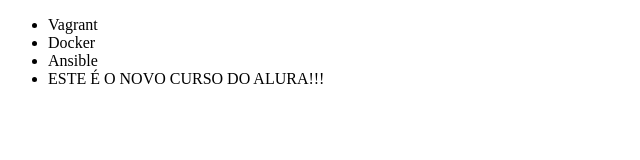
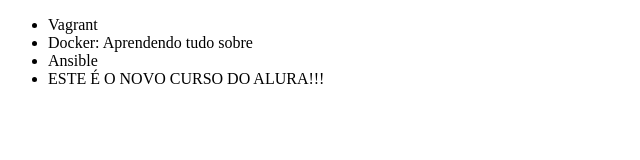
Before and after one commit to rebeca-silvag/alura-git, a plain HTML site: page index.html in a window 1280 px wide. Shown: the whole page, without its empty margins (0-640 px from the left). Drawn offline with Linux system fonts and the light colour scheme.

Commit message:
Corrigindo o nome do curso Docker

```diff
--- a/index.html
+++ b/index.html
@@ -7,7 +7,7 @@
 <body>
     <ul>
         <li>Vagrant</li>
-        <li>Docker</li>
+        <li>Docker: Aprendendo tudo sobre</li>
         <li>Ansible</li>
         <li>ESTE É O NOVO CURSO DO ALURA!!!</li>
     </ul>
```
